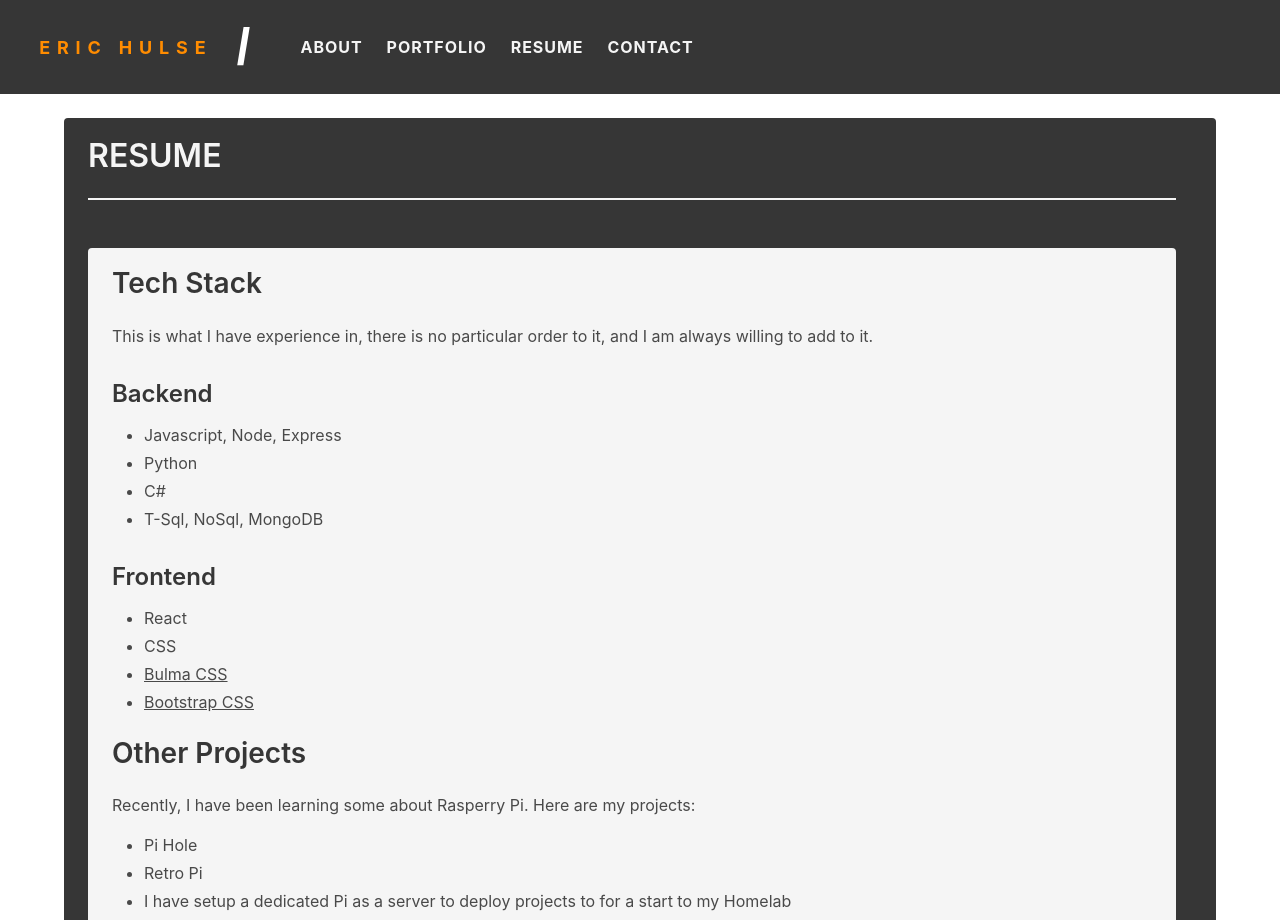
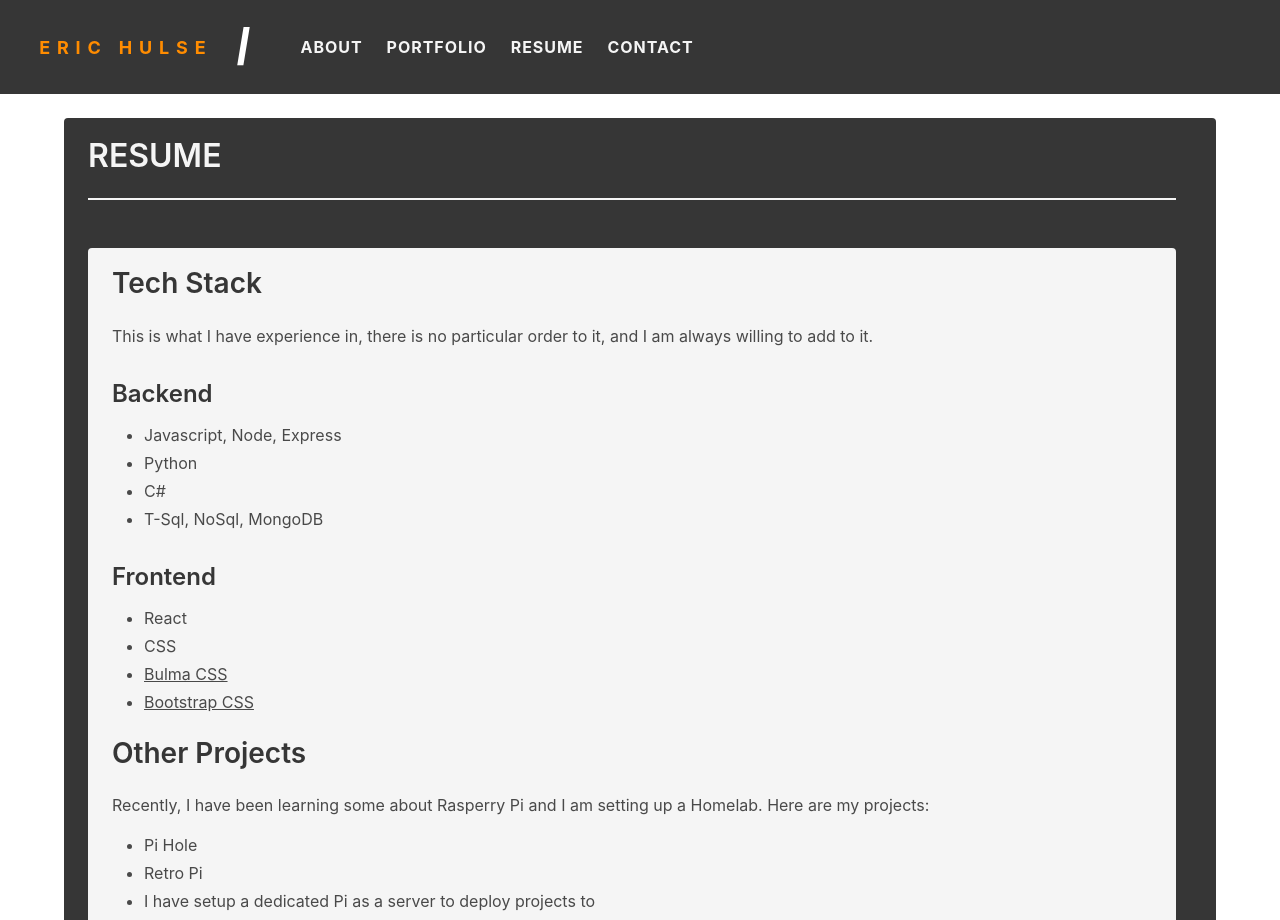
Before and after one commit to sempercuriosus/portfolio-v2, a React (Vite) app: page /resume in a window 1280 px wide. Shown: the top 920 px of the page. Built offline with nearby package versions, Linux system fonts and the light colour scheme.

Commit message:
removed logs

```diff
--- a/src/components/Resume/resume.jsx
+++ b/src/components/Resume/resume.jsx
@@ -7,8 +7,6 @@ let resumeFilename = extractFilename(ResumePath);
 
 function Resume() {
   document.title = 'Resume | Third Coast 🦡';
-
-  console.log(resumeFilename);
 
   return (
     <Fragment>
@@ -82,8 +80,8 @@ function Resume() {
             </h2>
 
             <p id='other-title-pi'>
-              Recently, I have been learning some about Rasperry Pi. Here are my
-              projects:
+              Recently, I have been learning some about Rasperry Pi and I am
+              setting up a Homelab. Here are my projects:
             </p>
 
             {/* Random Tech List */}
@@ -92,7 +90,10 @@ function Resume() {
               <li>Retro Pi</li>
               <li>
                 I have setup a dedicated Pi as a server to deploy projects to
-                for a start to my Homelab
+              </li>
+              <li>
+                Converting my old computer to a NAS (I am just now starting
+                this, as of Jan 2024)
               </li>
             </ul>
           </div>
--- a/src/utils/extractFilename.js
+++ b/src/utils/extractFilename.js
@@ -2,12 +2,11 @@
 
 /**
  * @name extractFilename
- * @description takes the incoming path in and returns the filename that was included.
+ * @description accepts a filepath that must contain a file
  * @param {string} incomingPath
- * @returns
+ * @returns filename from the path passed in
  */
 const extractFilename = (incomingPath) => {
-  console.info('[ extractFilename ] : called');
   const pathArray = incomingPath.split('/');
   const arrayLength = pathArray.length - 1;
   const filename = pathArray[arrayLength];
```
